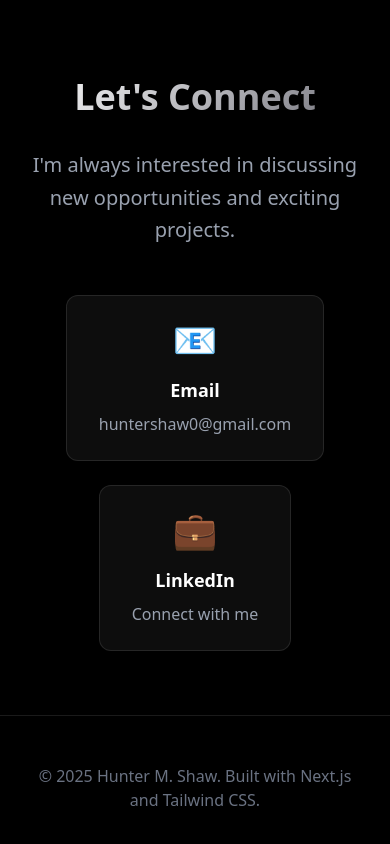
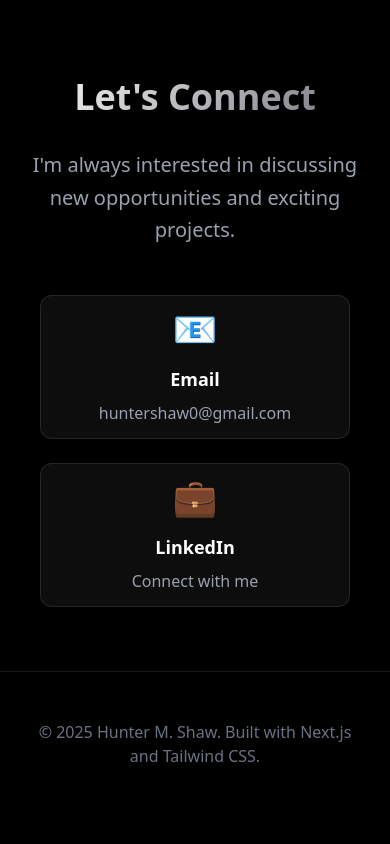
Before and after one commit to HunterShaw99/portfolio, a Next.js app: page / in a window 390 px wide. Shown: the part 6254-7098 px from the top of the page. After the commit the page ends 7070 px from the top, so only its background shows below. Built offline with nearby package versions, Linux system fonts and the light colour scheme.

Commit message:
better contact card sizing for mobile

```diff
--- a/app/page.tsx
+++ b/app/page.tsx
@@ -225,7 +225,7 @@ export default function Home() {
             <a
               href="#"
               onClick={handleEmailClick}
-              className="card text-center group flex-1 max-w-xs mx-auto"
+              className="card text-center group w-full sm:flex-1 sm:max-w-xs mx-auto h-36 flex flex-col justify-center"
             >
               <div className="text-4xl mb-4 group-hover:scale-110 transition-transform">📧</div>
               <h3 className="text-lg font-semibold text-white mb-2">Email</h3>
@@ -237,7 +237,7 @@ export default function Home() {
               href="https://www.linkedin.com/in/huntermshaw/"
               target="_blank"
               rel="noopener noreferrer"
-              className="card text-center group flex-1 max-w-xs mx-auto"
+              className="card text-center group w-full sm:flex-1 sm:max-w-xs mx-auto h-36 flex flex-col justify-center"
             >
               <div className="text-4xl mb-4 group-hover:scale-110 transition-transform">💼</div>
               <h3 className="text-lg font-semibold text-white mb-2">LinkedIn</h3>
```
